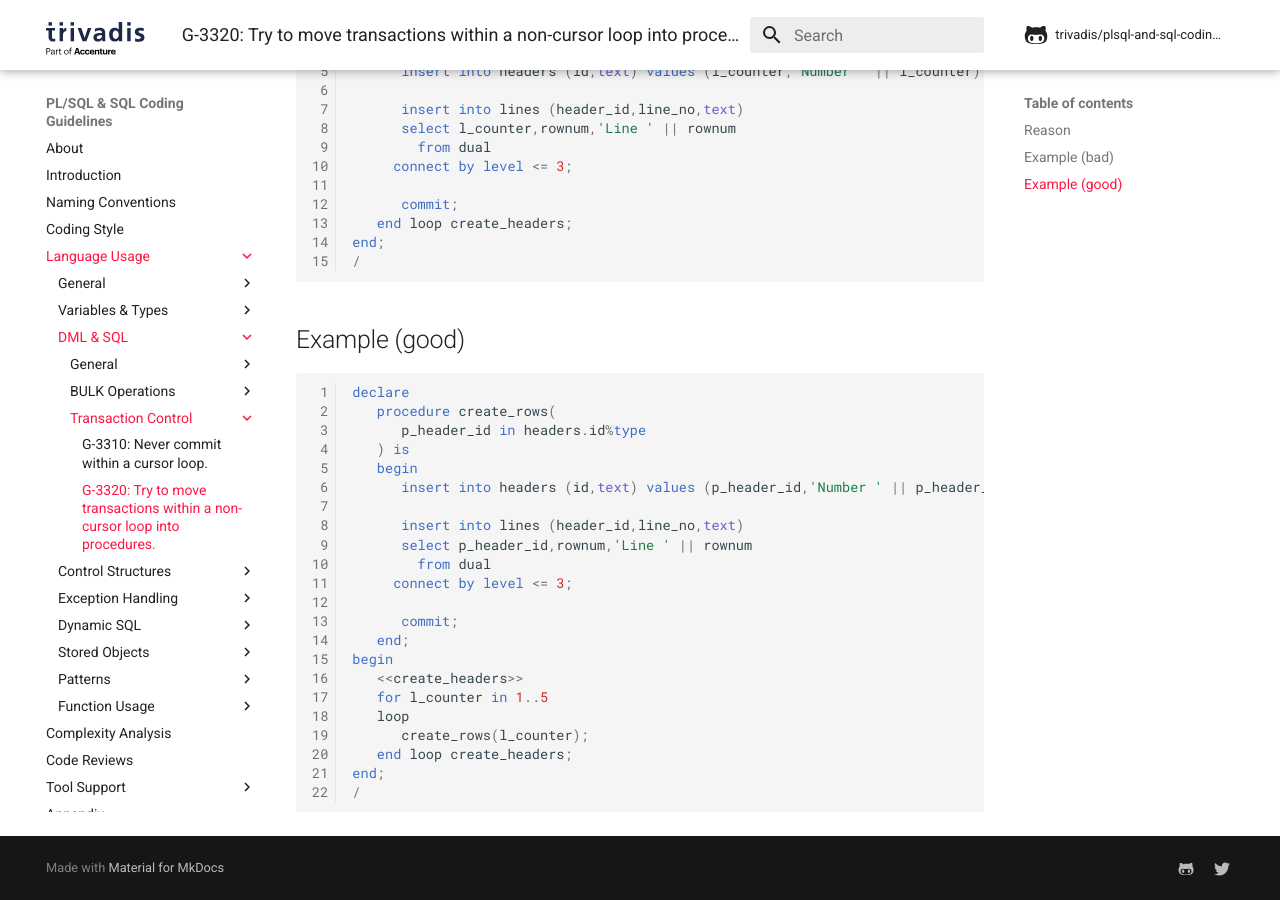
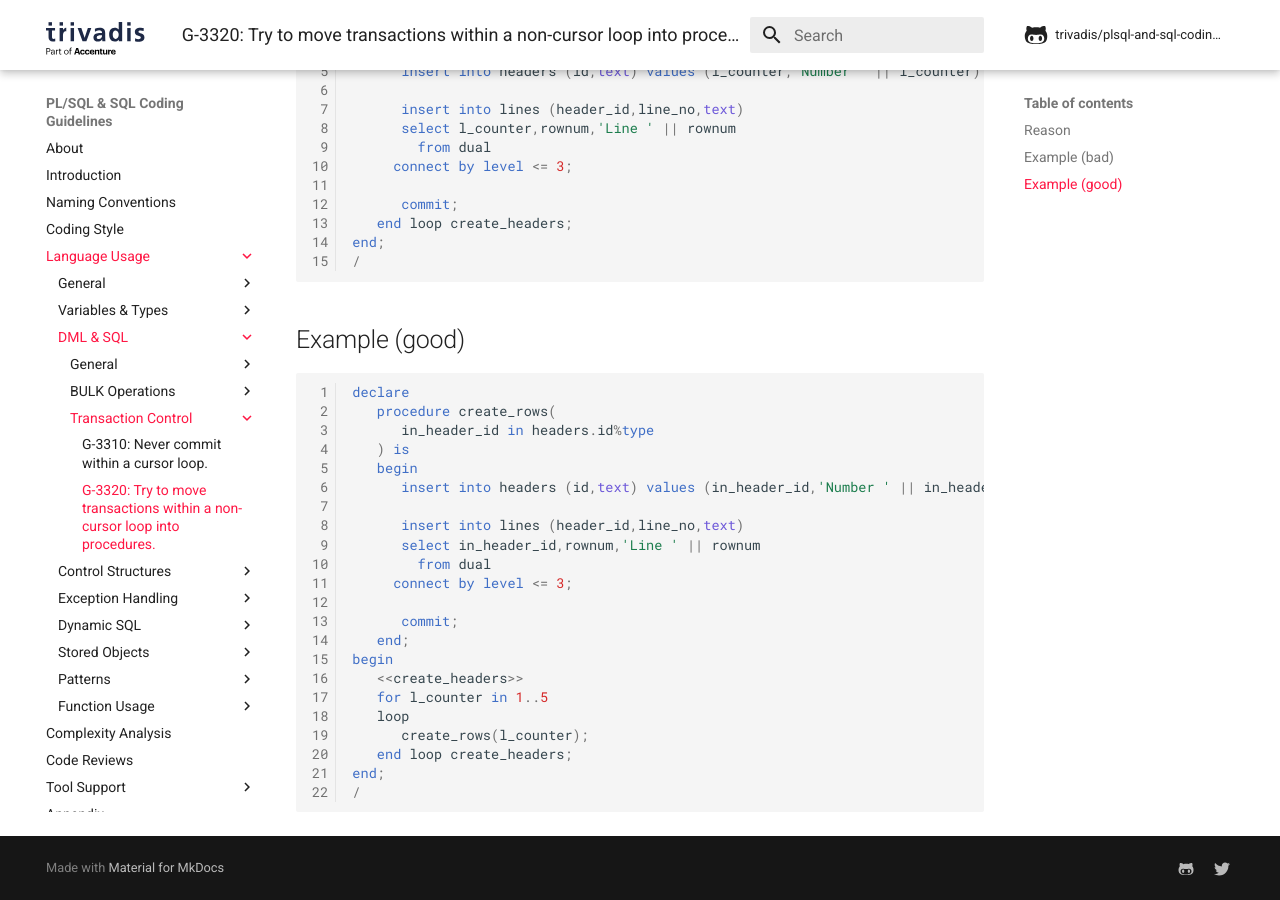
Before and after one commit to Trivadis/plsql-and-sql-coding-guidelines, an MkDocs documentation site: the page built from docs/4-language-usage/3-dml-and-sql/3-transaction-control/g-3320.md, in a window 1280 px wide and 900 px high, scrolled down 636 px. Built offline with MkDocs 1.6.1 and Material for MkDocs 9.7.7, drawn with Linux system fonts in a browser that asks for light colours; comment, search, counter and statistics services are not loaded; the version menu is left out.

Commit message:
Fixed #174 - change parameter name

````diff
--- a/docs/4-language-usage/3-dml-and-sql/3-transaction-control/g-3320.md
+++ b/docs/4-language-usage/3-dml-and-sql/3-transaction-control/g-3320.md
@@ -32,13 +32,13 @@ end;
 ``` sql
 declare
    procedure create_rows(
-      p_header_id in headers.id%type
+      in_header_id in headers.id%type
    ) is
    begin
-      insert into headers (id,text) values (p_header_id,'Number ' || p_header_id);
+      insert into headers (id,text) values (in_header_id,'Number ' || in_header_id);
 
       insert into lines (header_id,line_no,text)
-      select p_header_id,rownum,'Line ' || rownum
+      select in_header_id,rownum,'Line ' || rownum
         from dual
      connect by level <= 3;
 
````
